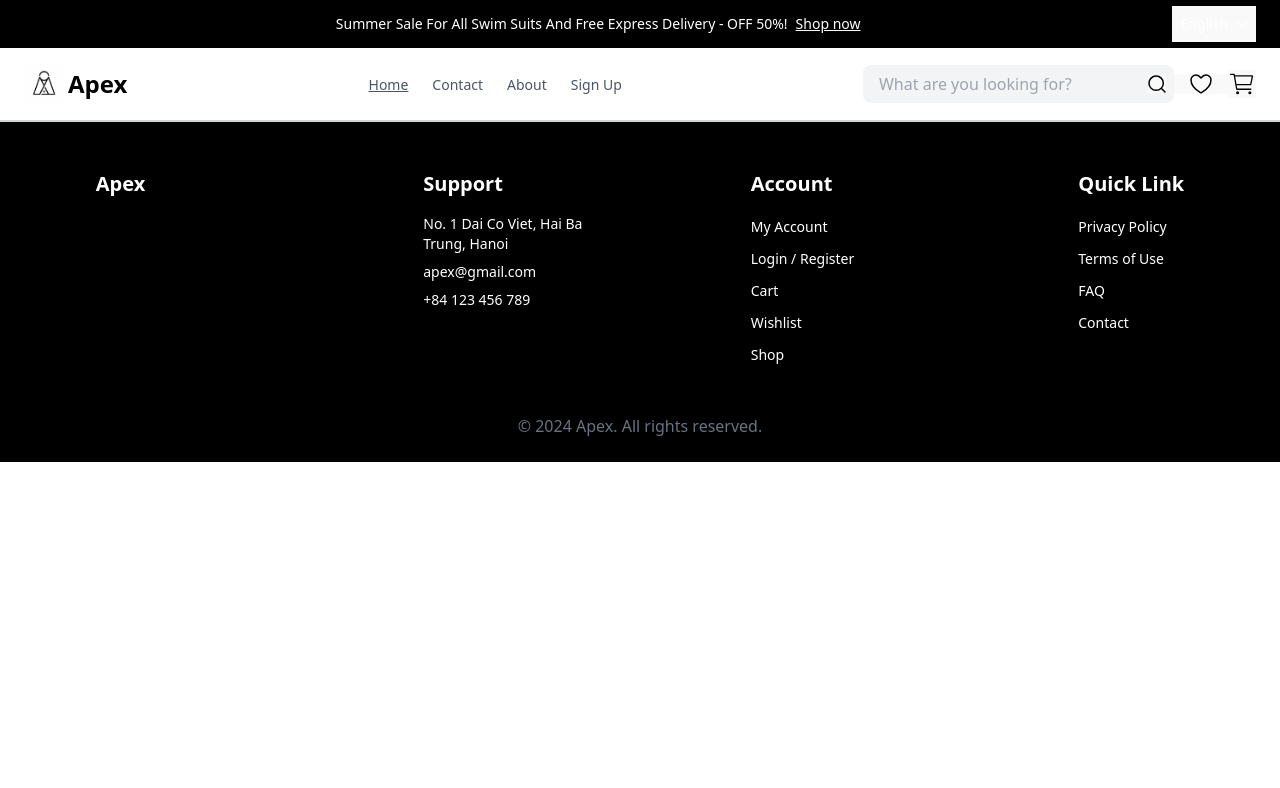
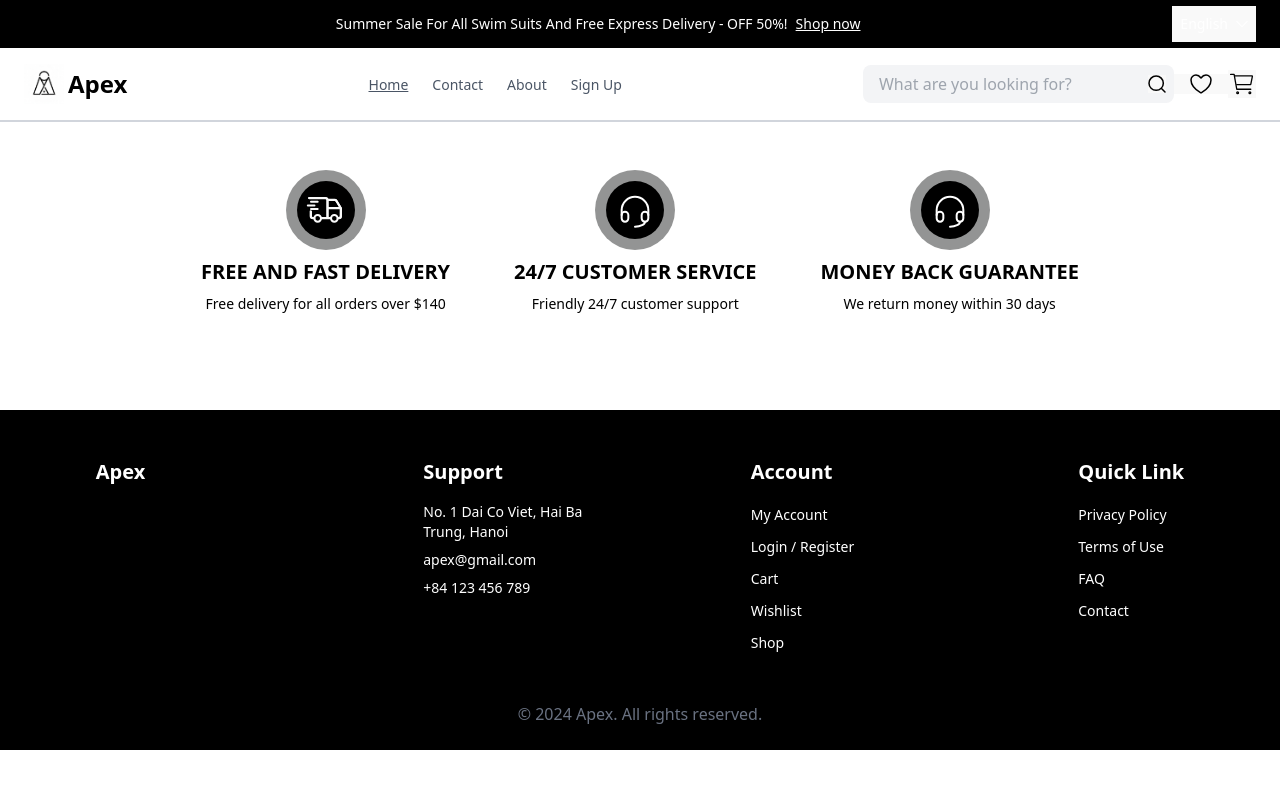
Before and after one commit to ncquan04/IT4409, a React (Vite) app: page / in a window 1280 px wide. Shown: the top 788 px of the page. Built offline with nearby package versions, Linux system fonts and the light colour scheme.

Commit message:
Add .gitmodules for shared submodule and update primary color variable in index.css

```diff
--- a/src/components/footer/Footer.tsx
+++ b/src/components/footer/Footer.tsx
@@ -1,5 +1,8 @@
 import { useI18n } from "../../contexts/I18nContext";
+import CustomerServiceIcon from "../../icons/CustomerServiceIcon";
+import DeliveryIcon from "../../icons/DeliveryIcon";
 import AccountSection from "./components/AccountSection";
+import FeatureCard from "./components/FeatureCard";
 import QuickLinkSection from "./components/QuickLinkSection";
 import SupportSection from "./components/SupportSection";
 
@@ -7,19 +10,38 @@ const Footer = () => {
   const i18n = useI18n();
 
   return (
+    <main className="flex flex-col pt-12 gap-24">
+      <section className="flex flex-row justify-center items-start gap-16" aria-label="Features">
+        <FeatureCard
+          icon={<DeliveryIcon width={40} height={40}/>}
+          title={i18n.t("FREE AND FAST DELIVERY")}
+          description={i18n.t("Free delivery for all orders over $140")}
+        />
+        <FeatureCard
+          icon={<CustomerServiceIcon width={40} height={40}/>}
+          title={i18n.t("24/7 CUSTOMER SERVICE")}
+          description={i18n.t("Friendly 24/7 customer support")}
+        />
+        <FeatureCard
+          icon={<CustomerServiceIcon width={40} height={40}/>}
+          title={i18n.t("MONEY BACK GUARANTEE")}
+          description={i18n.t("We return money within 30 days")}
+        />
+      </section>
       <footer className="w-full bg-black pt-12 pb-6 pl-6 pr-6" role="contentinfo">
-      <div className=" flex flex-row justify-around gap-6 pb-12">
+        <nav className="flex flex-row justify-around gap-6 pb-12" aria-label="Footer navigation">
           <section className="flex-1/4 max-w-40" aria-label="Brand">
             <p className="text-xl font-semibold text-white">Apex</p>
           </section>
           <SupportSection />
           <AccountSection />
           <QuickLinkSection />
-      </div>
+        </nav>
         <p className="text-base text-center text-gray-500">
           &copy; 2024 Apex. {i18n.t("All rights reserved.")}
         </p>
       </footer>
+    </main>
   );
 };
 
--- /dev/null
+++ b/src/components/footer/components/FeatureCard.tsx
@@ -0,0 +1,21 @@
+interface FeatureCardProps {
+    icon: React.ReactNode;
+    title: string;
+    description: string;
+}
+
+const FeatureCard = (props: FeatureCardProps) => {
+    return (
+        <div className="flex flex-col gap-2 justify-center items-center text-center max-w-[280px]">
+            <div className="w-20 h-20 rounded-full bg-[#36373888] flex justify-center items-center">
+                <div className="w-[58px] h-[58px] flex justify-center items-center bg-button rounded-full">
+                    {props.icon }
+                </div>
+            </div>
+            <h3 className="text-black font-semibold text-xl">{props.title}</h3>
+            <p className="text-black font-medium text-sm">{props.description}</p>
+        </div>
+    )
+}
+
+export default FeatureCard;
--- /dev/null
+++ b/src/icons/CustomerServiceIcon.tsx
@@ -0,0 +1,32 @@
+import * as React from "react"
+
+function CustomerServiceIcon(props: React.SVGProps<SVGSVGElement>) {
+  return (
+    <svg
+      width={40}
+      height={40}
+      viewBox="0 0 40 40"
+      fill="none"
+      xmlns="http://www.w3.org/2000/svg"
+      {...props}
+    >
+      <g
+        clipPath="url(#clip0_864_352)"
+        stroke="#fff"
+        strokeWidth={2}
+        strokeLinecap="round"
+        strokeLinejoin="round"
+      >
+        <path d="M13.333 25a3.333 3.333 0 00-6.666 0v3.333a3.333 3.333 0 006.666 0V25zM33.333 25a3.333 3.333 0 00-6.666 0v3.333a3.333 3.333 0 006.666 0V25z" />
+        <path d="M6.667 25v-5a13.334 13.334 0 0126.666 0v5M30 31.666c0 1.327-1.054 2.598-2.929 3.536-1.875.938-4.419 1.465-7.071 1.465" />
+      </g>
+      <defs>
+        <clipPath id="clip0_864_352">
+          <path fill="#fff" d="M0 0H40V40H0z" />
+        </clipPath>
+      </defs>
+    </svg>
+  )
+}
+
+export default CustomerServiceIcon
--- /dev/null
+++ b/src/icons/DeliveryIcon.tsx
@@ -0,0 +1,33 @@
+import * as React from "react"
+
+function DeliveryIcon(props: React.SVGProps<SVGSVGElement>) {
+  return (
+    <svg
+      width={40}
+      height={40}
+      viewBox="0 0 40 40"
+      fill="none"
+      xmlns="http://www.w3.org/2000/svg"
+      {...props}
+    >
+      <g
+        clipPath="url(#clip0_864_335)"
+        stroke="#FAFAFA"
+        strokeWidth={2}
+        strokeLinecap="round"
+        strokeLinejoin="round"
+      >
+        <path d="M11.667 31.667a3.333 3.333 0 100-6.667 3.333 3.333 0 000 6.667zM28.333 31.667a3.333 3.333 0 100-6.667 3.333 3.333 0 000 6.667z" />
+        <path d="M8.333 28.334H7a2 2 0 01-2-2v-4.667M3.333 8.333h16.334a2 2 0 012 2v18m-6.667 0h10m6.667 0H33a2 2 0 002-2v-8m0 0H21.667m13.333 0l-4.417-7.362a2 2 0 00-1.715-.97h-7.201" />
+        <path d="M8 28H6.667a2 2 0 01-2-2v-4.667M3 8h16.333a2 2 0 012 2v18M15 28h9.667M32 28h.667a2 2 0 002-2v-8m0 0H21.333m13.334 0l-4.418-7.362a2 2 0 00-1.715-.971h-7.2M5 11.818h6.667M1.818 15.455h6.667M5 19.09h6.667" />
+      </g>
+      <defs>
+        <clipPath id="clip0_864_335">
+          <path fill="#fff" d="M0 0H40V40H0z" />
+        </clipPath>
+      </defs>
+    </svg>
+  )
+}
+
+export default DeliveryIcon
--- /dev/null
+++ b/src/icons/GuaranteeIcon.tsx
@@ -0,0 +1,27 @@
+import * as React from "react"
+
+function GuaranteeIcon(props: React.SVGProps<SVGSVGElement>) {
+  return (
+    <svg
+      width={40}
+      height={40}
+      viewBox="0 0 40 40"
+      fill="none"
+      xmlns="http://www.w3.org/2000/svg"
+      {...props}
+    >
+      <path
+        d="M19.983 2.587c1.022 0 2.021.15 2.774.431l8.318 3.117h0c2.22.827 3.975 3.373 3.975 5.732V24.25c0 1.087-.344 2.34-.926 3.498-.546 1.087-1.284 2.054-2.093 2.708l-.163.127-7.167 5.35-.006.004c-1.283.99-2.971 1.496-4.695 1.496-1.723 0-3.415-.507-4.736-1.485h0l-7.165-5.349c-.872-.65-1.674-1.678-2.257-2.84-.582-1.161-.925-2.414-.925-3.493v-12.4c0-2.359 1.755-4.904 3.974-5.73h.001l8.317-3.118c.753-.281 1.752-.43 2.774-.43zm.018 1.498c-.799.003-1.626.11-2.26.346v.001L9.424 7.548h0c-.828.312-1.57.974-2.1 1.743-.531.768-.89 1.699-.89 2.592v12.383c0 .895.31 1.923.767 2.835.457.912 1.092 1.772 1.8 2.3l7.167 5.35c1.061.793 2.46 1.174 3.834 1.174 1.373 0 2.776-.38 3.845-1.173l.002-.002 7.166-5.35h.001c.715-.536 1.35-1.395 1.806-2.306.455-.91.762-1.934.762-2.828v-12.4c0-.885-.36-1.812-.891-2.58-.53-.767-1.271-1.432-2.096-1.752l-.005-.002-8.317-3.117-.009-.003c-.638-.226-1.466-.329-2.265-.327z"
+        fill="#FAFAFA"
+        stroke="#FAFAFA"
+      />
+      <path
+        d="M24.404 14.77a.758.758 0 011.06 0 .758.758 0 010 1.06l-7.167 7.167a.737.737 0 01-.53.22.736.736 0 01-.53-.22l-2.684-2.684a.758.758 0 010-1.06.758.758 0 011.06 0l2.153 2.154.355-.354 6.283-6.283z"
+        fill="#FAFAFA"
+        stroke="#FAFAFA"
+      />
+    </svg>
+  )
+}
+
+export default GuaranteeIcon
--- a/src/index.css
+++ b/src/index.css
@@ -2,7 +2,7 @@
 
 @theme {
   --color-primary: #ffffff;
-  --color-primary1: "#363738";
+  --color-primary1: #363738;
   --color-secondary: #f5f5f5;
   --color-secondary1: #fefaf1;
   --color-bg: #ffffff;
```
Also changed, not shown: 1 other file (tests, documents, lock files or other folders). Lines whose indentation alone changed are shown as unchanged.
